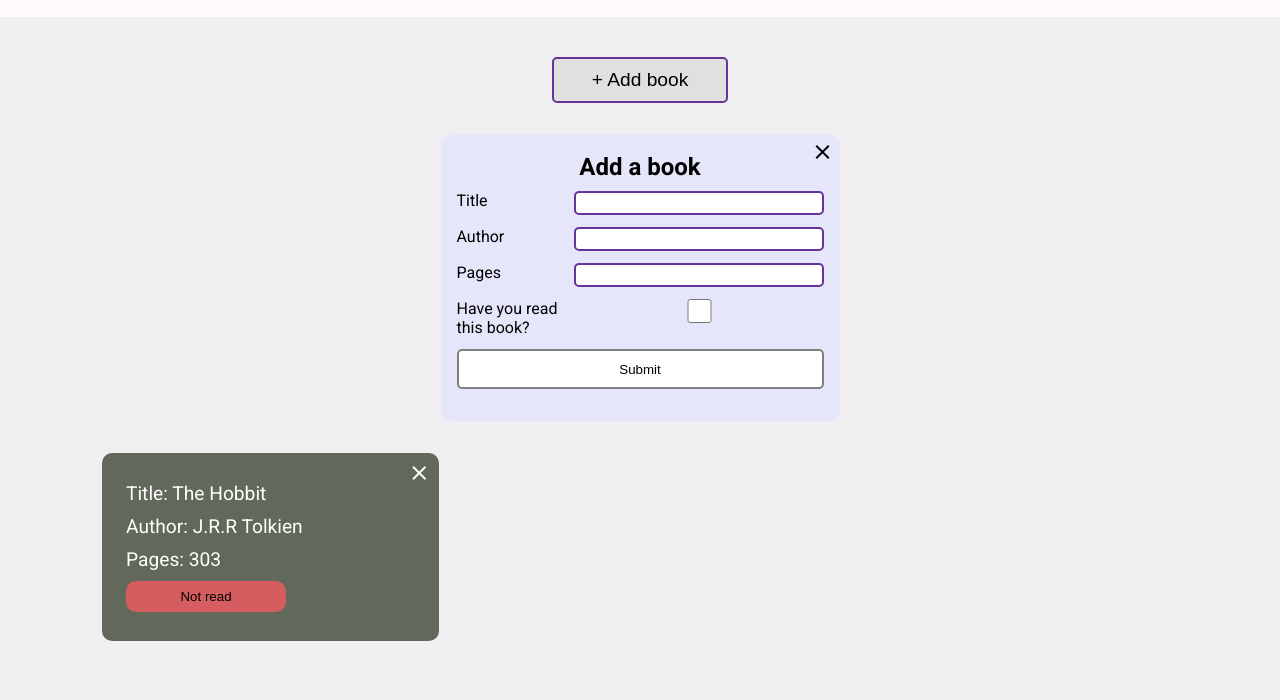
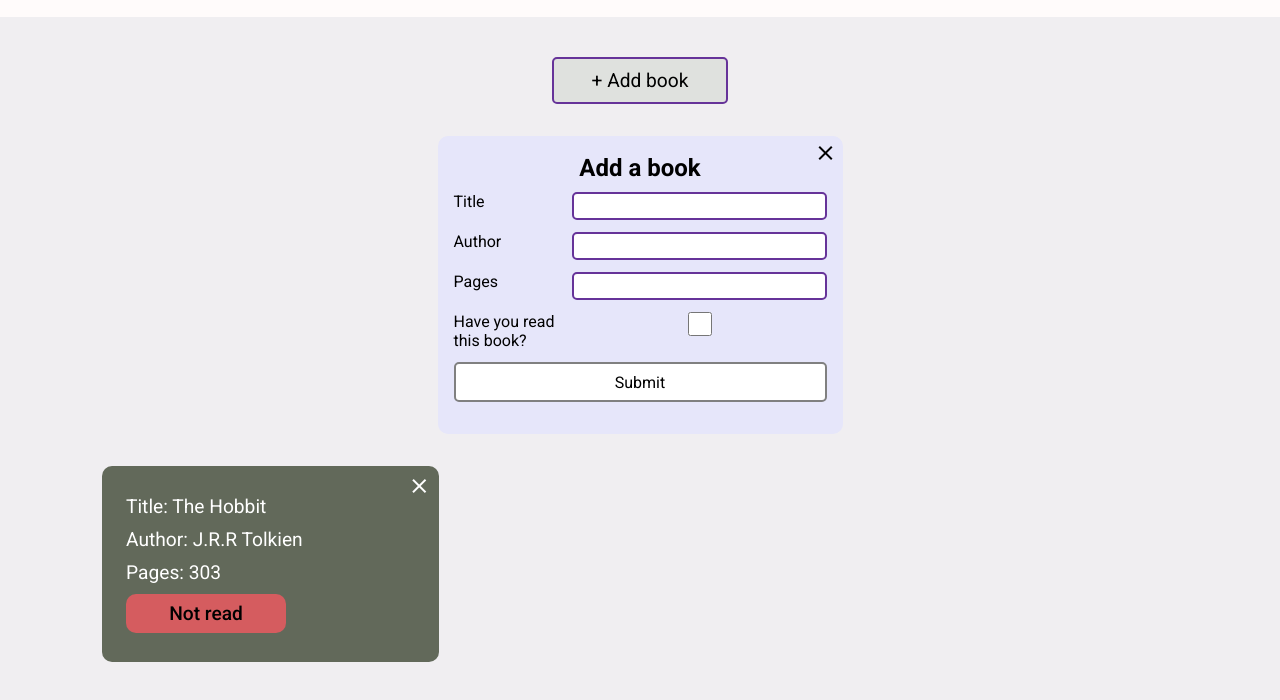
Before and after one commit to rehanshami/library, a plain HTML site: page index.html in a window 1280 px wide. Both pictures are taken after a click on the button "+ Add book". Shown: the part 80-780 px from the top of the page. Drawn offline with Linux system fonts and the light colour scheme.

Commit message:
fixing input styling issues on iOS

```diff
--- a/style.css
+++ b/style.css
@@ -4,6 +4,15 @@
     margin: 0;
     padding: 0;
     box-sizing: border-box;
+}
+
+input, button {
+    font-family: inherit;
+    font-size: 100%;
+}
+
+input[type="text"] {
+    padding: 10px;
 }
 
 body {
@@ -98,7 +107,7 @@ label {
 
 li :nth-child(2), form button {
     width: 100%;
-    height: 2rem;
+    height: 2.5rem;
     box-sizing: border-box;
     padding: 0;
 }
@@ -107,7 +116,7 @@ li :nth-child(2) {
     border: 2px solid rebeccapurple;
     border-radius: 5px;
     height: 1.5rem;
-    padding: 0 5px;
+    padding: 12px 5px;
 }
 
 li :nth-child(2):focus {
@@ -204,6 +213,7 @@ input:invalid:not(:placeholder-shown) {
 
 .book-read {
     background-color: #9fff9c;
+    font-weight: 500;
 }
 
 .book-card .book-read:hover {
@@ -212,6 +222,7 @@ input:invalid:not(:placeholder-shown) {
 
 .not-read {
     background-color: #D55C5F;
+    font-weight: 500;
 }
 
 .not-read:hover {
```
